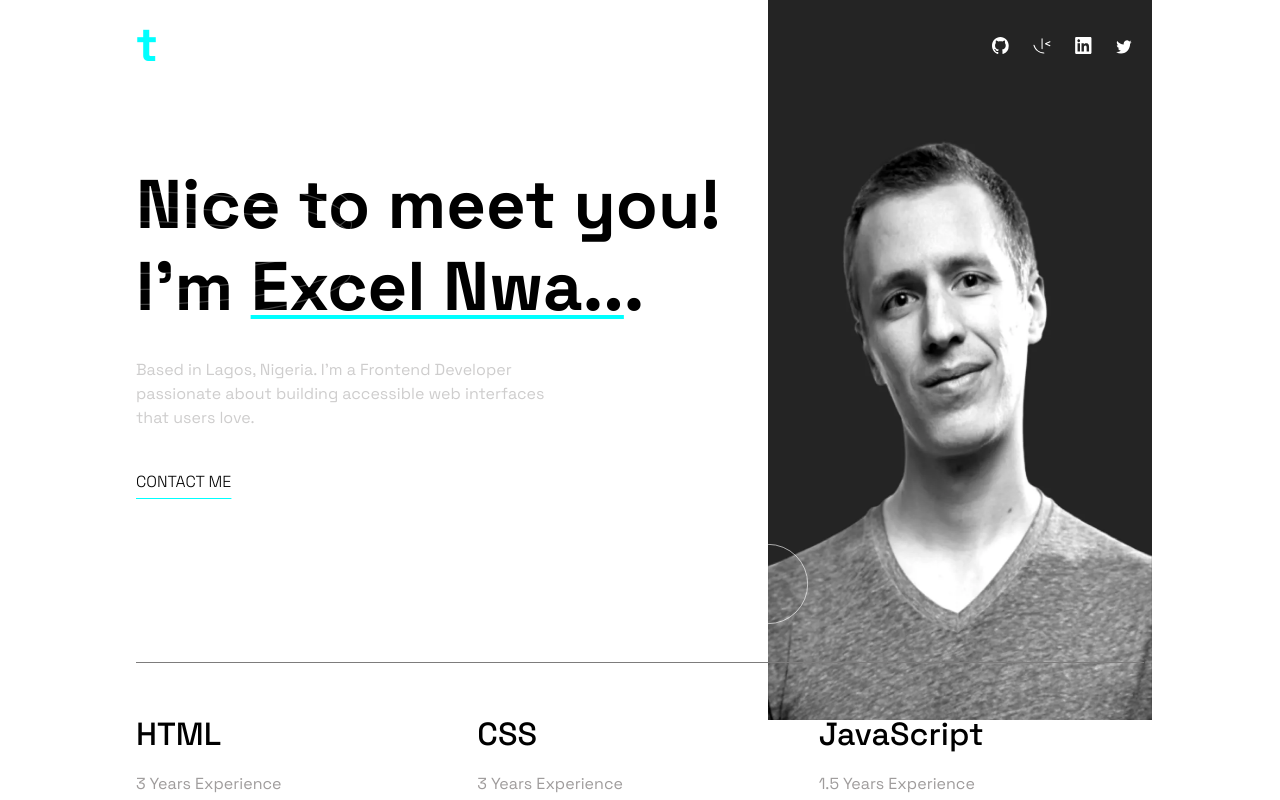
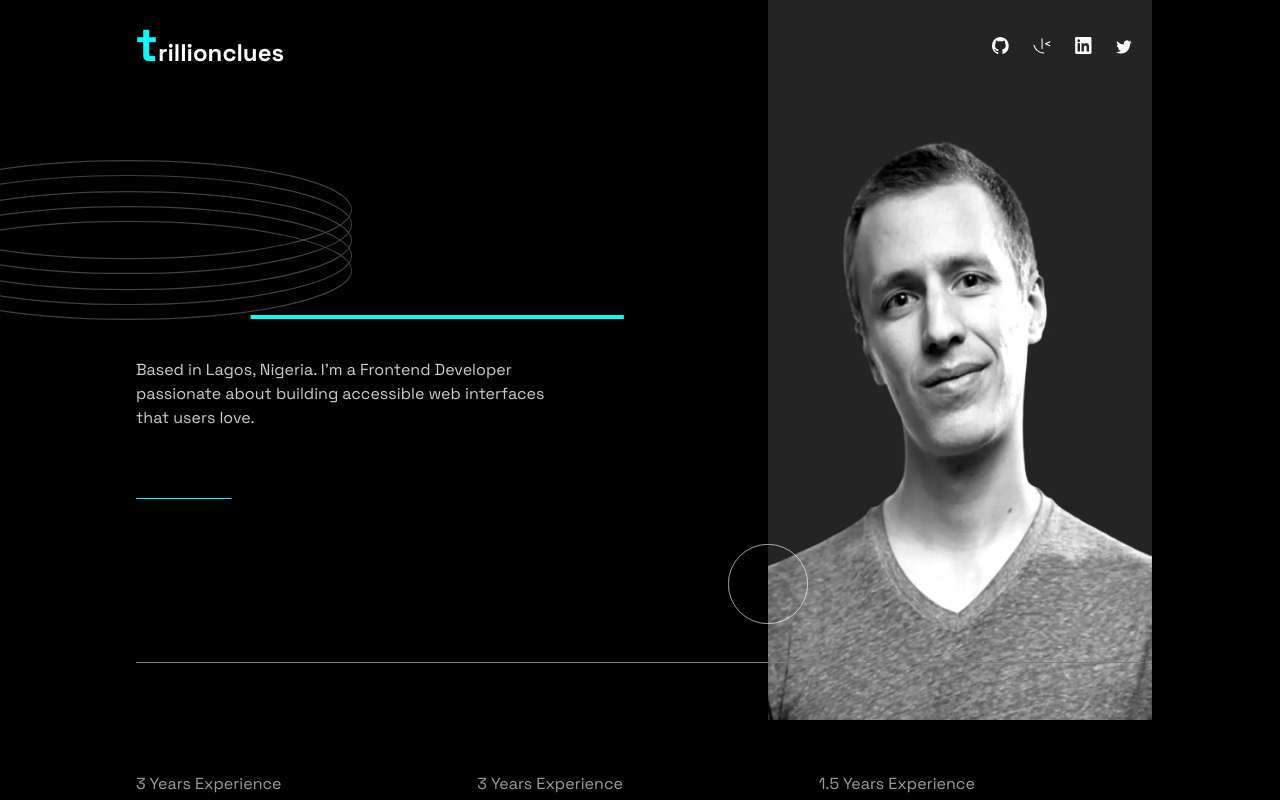
Before and after one commit to trillionclues/react-portfolio, a React (Vite) app: page / in a window 1280 px wide. Shown: the top 800 px of the page. Built offline with nearby package versions, Linux system fonts and the light colour scheme.

Commit message:
[fixed]: bg-display

```diff
--- a/src/index.css
+++ b/src/index.css
@@ -19,6 +19,10 @@
   -webkit-font-smoothing: antialiased;
   -moz-osx-font-smoothing: grayscale;
   -webkit-text-size-adjust: 100%;
+}
+
+body {
+  background-color: #000;
 }
 
 .container {
```
